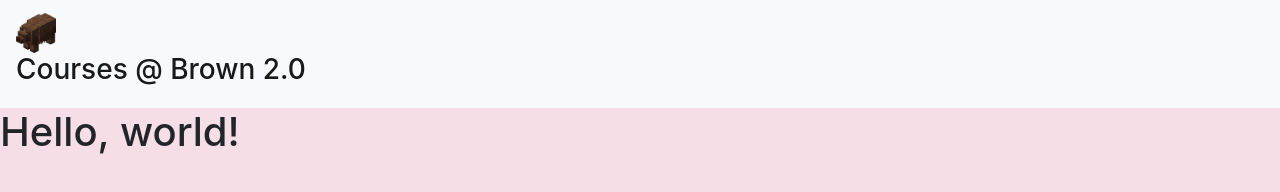
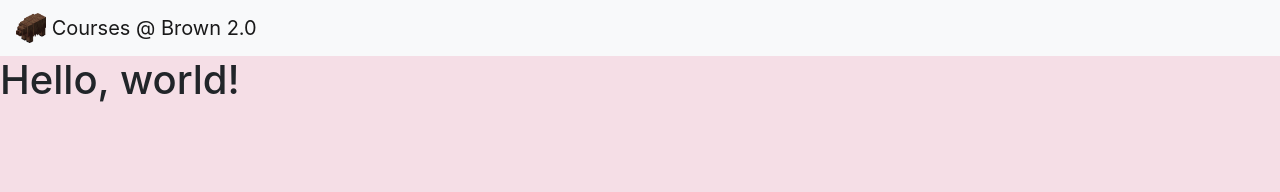
Before and after one commit to John1114/Courses-Brown-Scraper, a plain HTML site: page index.html in a window 1280 px wide. Drawn offline with nearby package versions, Linux system fonts and the light colour scheme.

Commit message:
Update index.html

```diff
--- a/index.html
+++ b/index.html
@@ -25,8 +25,8 @@
     <!-- Navbar -->
   	<nav class="navbar navbar-light bg-light">
       <a class="navbar-brand" href="#">
-        <img src="https://john1114.github.io/Courses-Brown-Scraper/minecraft_bear.png" width="40" height="40" class="d-inline-block align-top" alt="">
-        <h3>Courses @ Brown 2.0 </h3>
+        <img src="https://john1114.github.io/Courses-Brown-Scraper/minecraft_bear.png" width="30" height="30" class="d-inline-block align-top" alt="">
+        Courses @ Brown 2.0
       </a>
     </nav>
     <h1>Hello, world!</h1>
```
